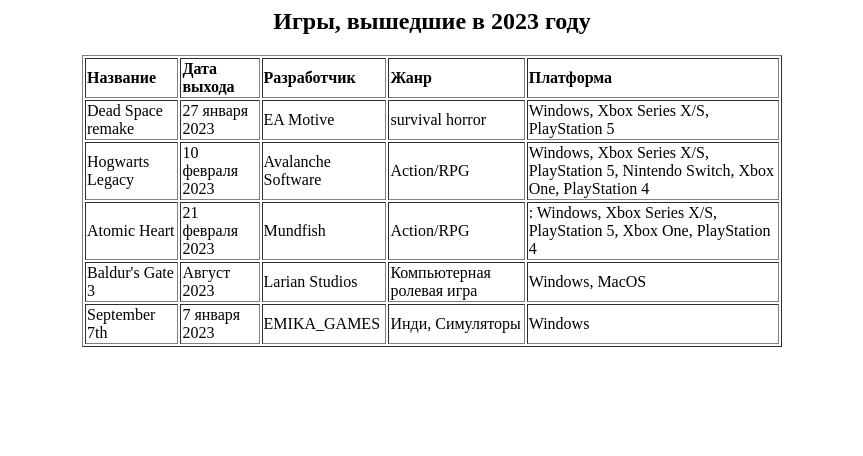
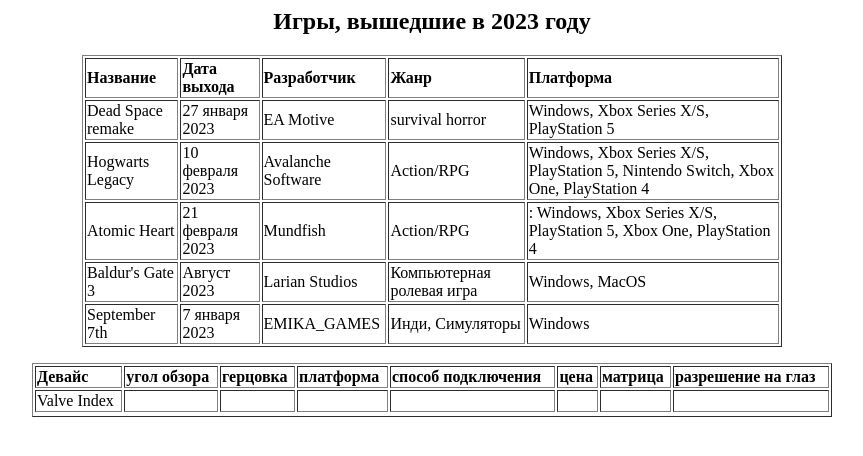
Before and after one commit to menkyn/guano, a plain HTML site: page index.html in a window 1280 px wide. Shown: the whole page, without its empty margins (208-1071 px from the left). Drawn offline with Linux system fonts and the light colour scheme.

Commit message:
yf,hjcjr 2 nf,k

```diff
--- a/index.html
+++ b/index.html
@@ -53,6 +53,32 @@
     <td>Windows</td>
 
 </tr>
+
+</table>
+
+<p></p>
+<table border="1" width="800">
+    <tr>
+    <td><b>Девайс</b></td>
+    <td><b>угол обзора</b></td>
+    <td><b>герцовка</b></td>
+    <td><b>платформа</b></td>
+    <td><b>способ подключения</b></td>
+    <td><b>цена</b></td>
+    <td><b>матрица</b></td>
+    <td><b>разрешение на глаз</b></td>
+</tr>
+<td>Valve Index</td>
+    <td></td>
+    <td></td>
+    <td></td>
+    <td></td>
+    <td></td>
+    <td></td>
+    <td></td>
+<tr>
+
+</tr>
 </table>
 </center>
 </body>
```
